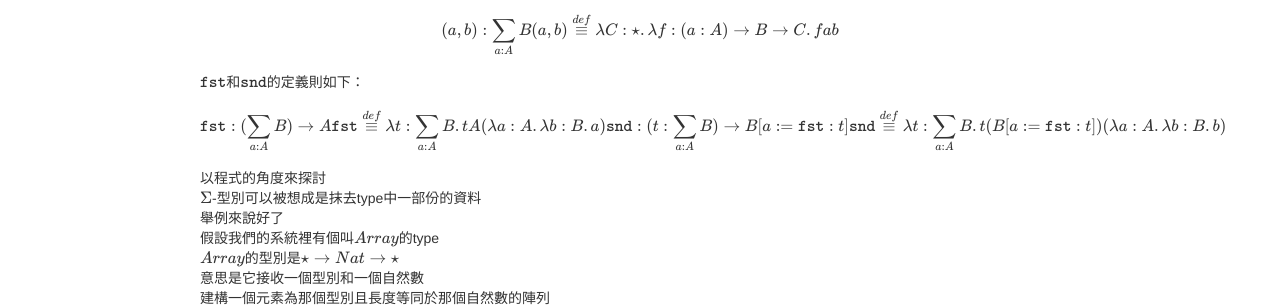
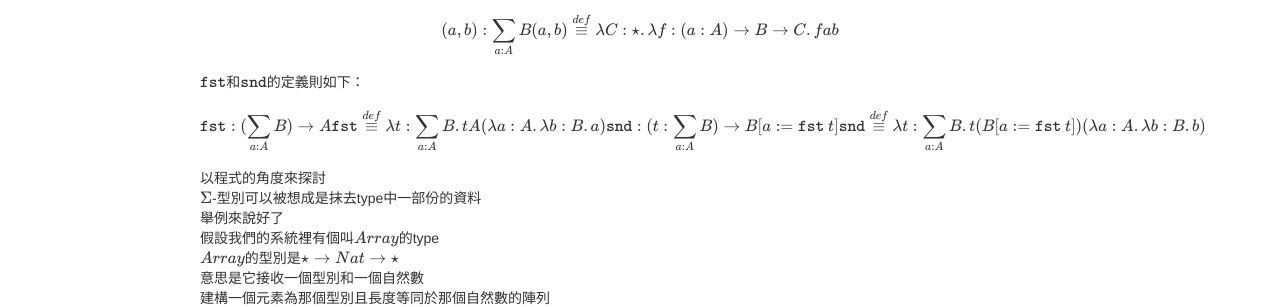
Before and after one commit to AndyShiue/AndyShiue.github.io, a Jekyll site: the page built from _posts/lambda/2016-09-18-Curry-Howard.md, in a window 1280 px wide and 900 px high, scrolled down 6093 px. Shown: the part 151-458 px from the top of the window. Built offline with Jekyll 4.4.1, drawn with Linux system fonts in a browser that asks for light colours; formulas are drawn with MathJax 3; comment, search, counter and statistics services are not loaded.

Commit message:
Fix latex.

```diff
--- a/_posts/lambda/2016-09-18-Curry-Howard.md
+++ b/_posts/lambda/2016-09-18-Curry-Howard.md
@@ -356,8 +356,8 @@ $$
 \texttt{fst}: (\sum\limits_{a: A} B) \to A \\
 \texttt{fst} \stackrel{def}{\equiv} \lambda t: \sum\limits_{a: A} B. t A (\lambda a: A. \lambda b: B. a) \\
 
-\texttt{snd}: (t: \sum\limits_{a: A} B) \to B[a := \texttt{fst} \\: t] \\
-\texttt{snd} \stackrel{def}{\equiv} \lambda t: \sum\limits_{a: A} B. t (B[a := \texttt{fst} \\: t]) (\lambda a: A. \lambda b: B. b)
+\texttt{snd}: (t: \sum\limits_{a: A} B) \to B[a := \texttt{fst} \: t] \\
+\texttt{snd} \stackrel{def}{\equiv} \lambda t: \sum\limits_{a: A} B. t (B[a := \texttt{fst} \: t]) (\lambda a: A. \lambda b: B. b)
 $$
 
 以程式的角度來探討
```
